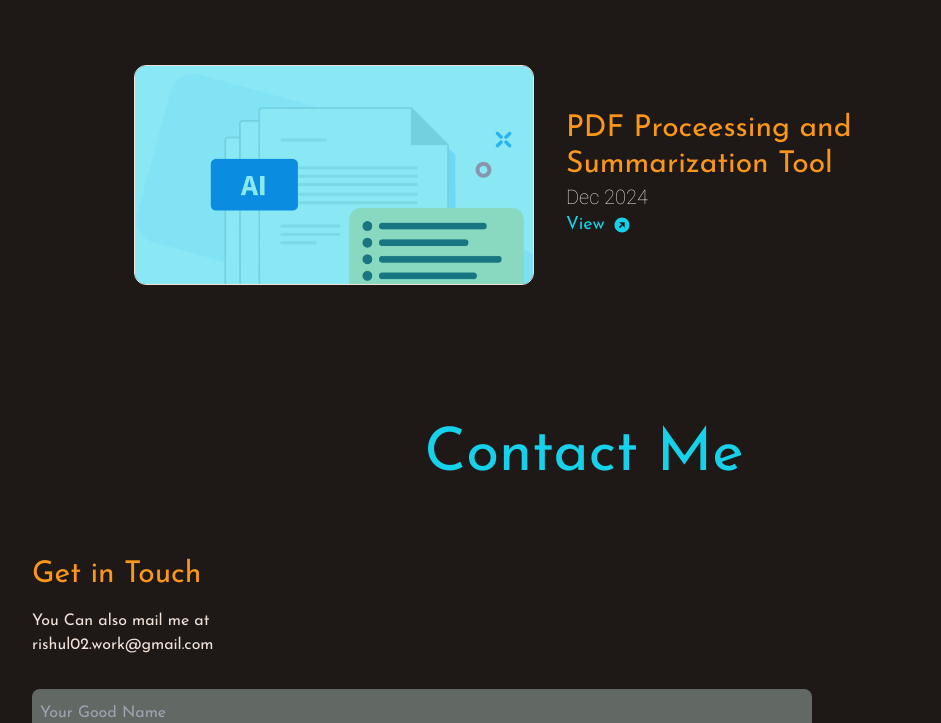
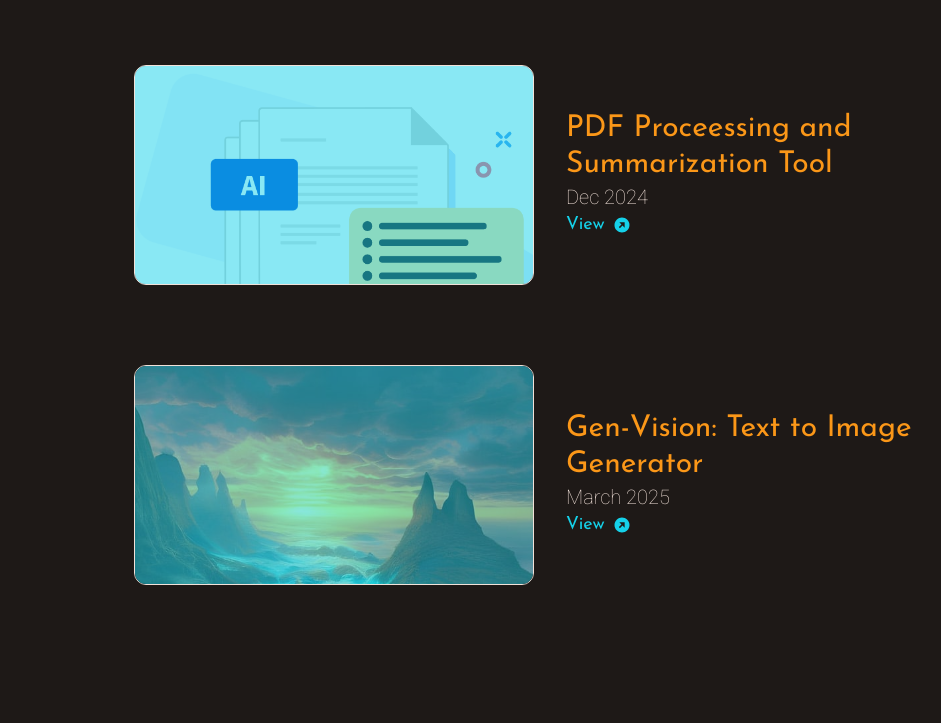
Before and after one commit to rishul02/Rishul-Portfolio, a React (Vite) app: page / in a window 1280 px wide. Shown: the part 1631-2354 px from the top of the page, without its empty margins (56-997 px from the left). Built offline with nearby package versions, Linux system fonts and the light colour scheme.

Commit message:
Project included

```diff
--- a/src/component/ProjectsSection/ProjectMain.jsx
+++ b/src/component/ProjectsSection/ProjectMain.jsx
@@ -11,6 +11,13 @@ const projects = [
     align: "right",
     image: "../../images/website-img-3.png",
     link: "https://github.com/rishul02/wasserstoff-AiInternTask",
+  },
+  {
+    name: "Gen-Vision: Text to Image Generator",
+    year: "March 2025",
+    align: "right",
+    image: "../../images/sample_img_1.jpg",
+    link: "hhttps://gen-vision.netlify.app/",
   },
 ];
 
--- a/src/component/SkillSection/AllSkills.jsx
+++ b/src/component/SkillSection/AllSkills.jsx
@@ -8,7 +8,6 @@ import { RiTailwindCssFill } from "react-icons/ri";
 import { FaPython } from "react-icons/fa";
 import { FaJava } from "react-icons/fa";
 import { SiMongodb } from "react-icons/si";
-import { AiOutlineDotNet } from "react-icons/ai";
 import { SiPytorch } from "react-icons/si";
 import { motion } from "framer-motion";
 import { fadeIn } from "../../FramerMotion/variants";
```
Also changed, not shown: public/images/sample_img_1.jpg (added).
